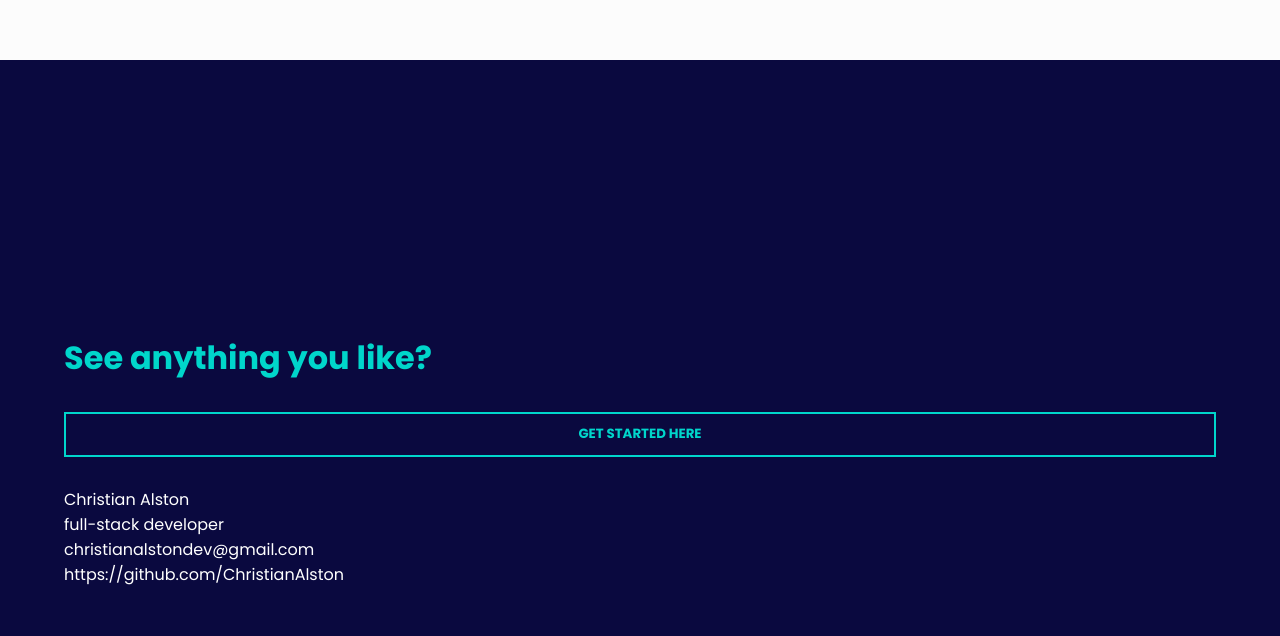
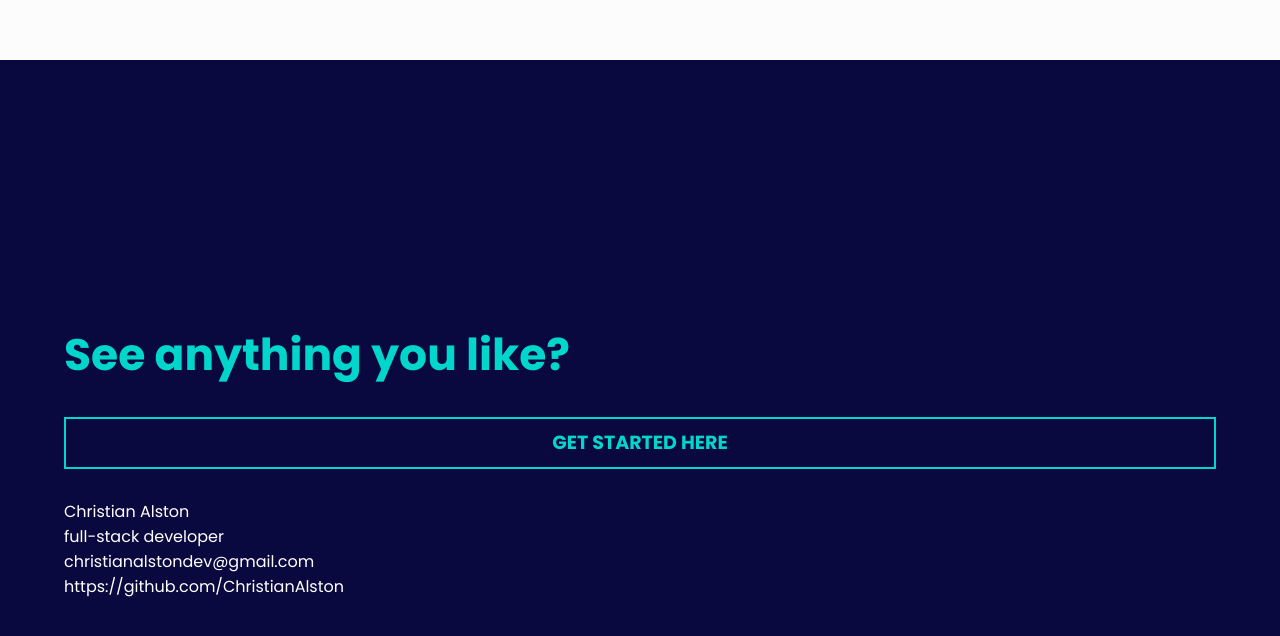
Before and after one commit to ChristianAlston/freelance, a React (Create React App) app: page / in a window 1280 px wide. Shown: the part 6880-7516 px from the top of the page. Built offline with nearby package versions, Linux system fonts and the light colour scheme.

Commit message:
responsive changes and styling updates

```diff
--- a/src/Components/Footer/Footer.css
+++ b/src/Components/Footer/Footer.css
@@ -1,3 +1,4 @@
+@media screen and (min-width: 320px) and (max-width: 470px) {
     .footer {
         height: 100vh;
         width: 90%;
@@ -46,3 +47,57 @@
     .creds>li {
         color: white;
     }
+}
+
+@media screen and (min-width:471px) and (max-width: 1740px) {
+    .footer {
+        height: 100vh;
+        width: 90%;
+        position: relative;
+        background-color: rgb(10, 9, 63);
+        display: flex;
+        justify-content: center;
+        flex-direction: column;
+        margin: 0 auto;
+    }
+
+    .contact {
+        color: rgb(0, 214, 203);
+        text-align: left;
+        margin: 30px 0;
+        width: 80%;
+        font-size: 44px;
+    }
+
+    .start {
+        background-color: transparent;
+        border: 2px solid rgb(0, 214, 203);
+        height: 52px;
+        width: 100%;
+        margin: 0 auto;
+        color: rgb(0, 214, 203);
+        font-weight: bold;
+        font-size: 19px;
+        text-transform: uppercase;
+    }
+
+    .profile {
+        margin: 20px 0;
+    }
+
+    .creds {
+        text-align: left;
+        margin: 10px auto;
+        width: 100%;
+        list-style: none;
+    }
+
+    .creds>a {
+        color: white;
+        text-decoration: none;
+    }
+
+    .creds>li {
+        color: white;
+    }
+}
```
Lines whose indentation alone changed are shown as unchanged.
